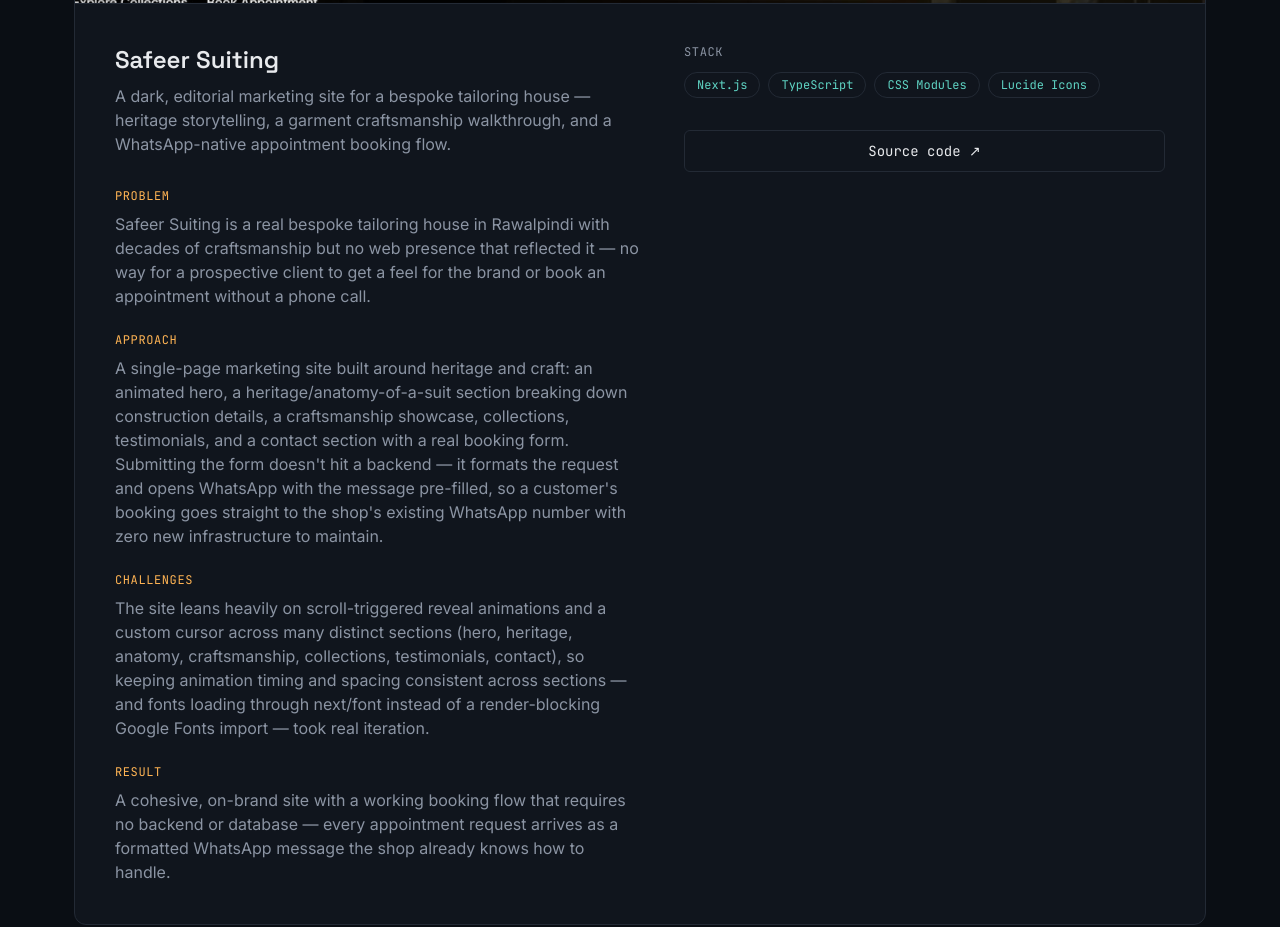
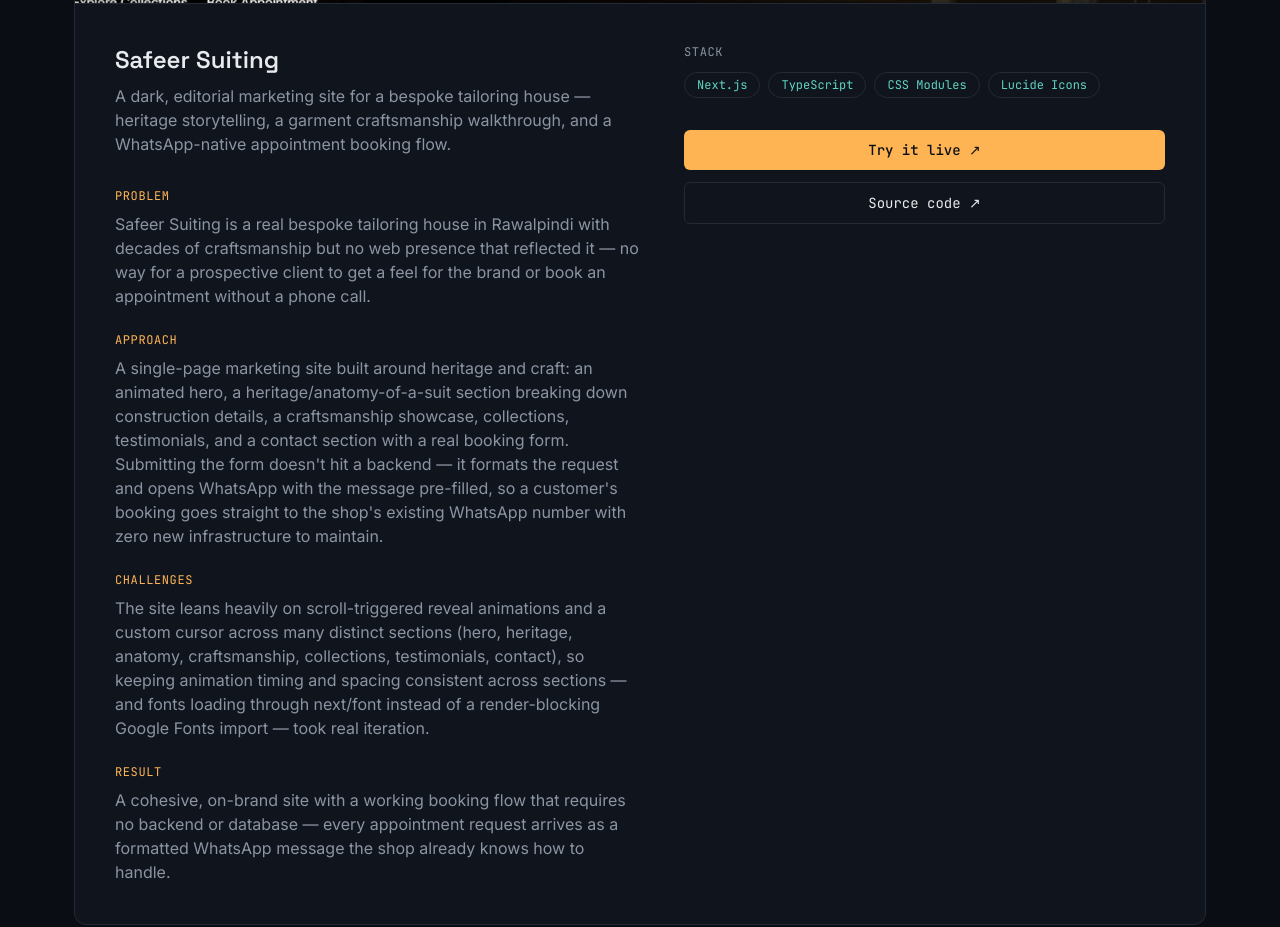
Before and after one commit to AbdullahK930/portfolio, a Next.js app: page / in a window 1280 px wide. Shown: the part 7840-8767 px from the top of the page. Built offline with nearby package versions, Linux system fonts and the light colour scheme.

Commit message:
Add live demo link for Safeer Suiting project

```diff
--- a/components/projectsData.ts
+++ b/components/projectsData.ts
@@ -131,7 +131,7 @@
     screenshot: "/safeer-suiting-demo.png",
     screenshotAlt: "Safeer Suiting homepage hero — Timeless Elegance, Perfectly Tailored",
     stack: ["Next.js", "TypeScript", "CSS Modules", "Lucide Icons"],
-    liveUrl: "", // EDIT: fill in after Vercel deploy
+    liveUrl: "https://safeer-suiting-one.vercel.app",
     repoUrl: "https://github.com/AbdullahK930/Safeer-Suiting",
     sections: [
       {
```
